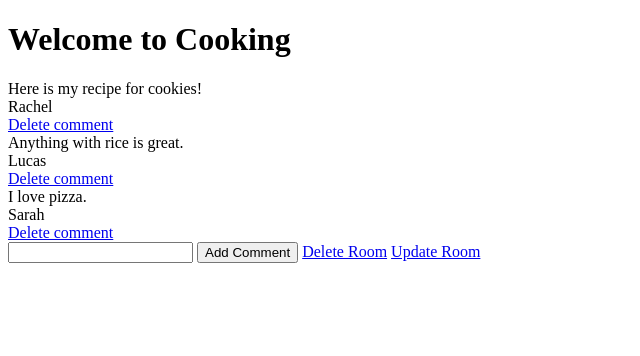
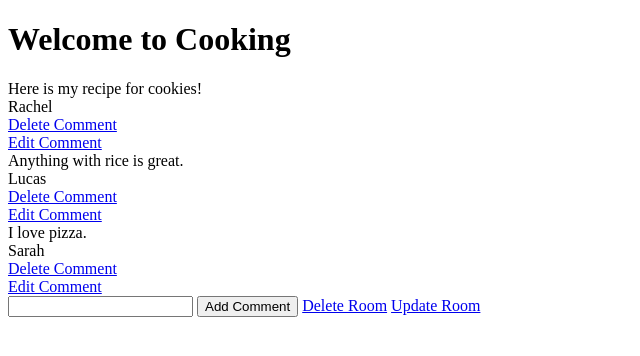
Before and after one commit to rachelwthomas/8-1-chat-app, a Django app: page /6/chat_room_detail in a window 1280 px wide. Shown: the part 70-426 px from the top of the page, without its empty margins (0-640 px from the left). Run offline with Django 3.2, Linux system fonts and the light colour scheme; data comes from the database, SQL or seed files in the repository; both versions use the stored data as it was after the commit.

Commit message:
able to update comments

```diff
--- a/chat_app/templates/chat_app/chat_room_detail.html
+++ b/chat_app/templates/chat_app/chat_room_detail.html
@@ -6,7 +6,8 @@
 {% for message in object.message_set.all %}
   <div>{{message.text}}</div>
   <div>{{message.user}}</div>
-  <div><a href="{% url 'chat_app:message_delete' message.id %}">Delete comment</a></div>
+  <div><a href="{% url 'chat_app:message_delete' message.id %}">Delete Comment</a></div>
+  <div><a href="{% url 'chat_app:message_edit' message.id %}">Edit Comment</a></div>
 {% endfor %}
 
 <form action="{% url 'chat_app:message_create' room.id %}" method='post' ">{% csrf_token %}
--- a/chat_app/urls.py
+++ b/chat_app/urls.py
@@ -4,6 +4,7 @@ from . import views
 app_name = 'chat_app'
 
 urlpatterns = [
+    path('<int:pk>/chat_room_detail/message_edit',views.MessageUpdateView.as_view(), name='message_edit'),
     path('<int:pk>/chat_room_detail/update', views.RoomUpdateView.as_view(), name='room_update'),
     path('<int:pk>/chat_room_detail/add/delete', views.MessageDeleteView.as_view(), name='message_delete'),
     path('<int:pk>/chat_room_detail/delete', views.RoomDeleteView.as_view(), name='room_delete'),
--- a/chat_app/views.py
+++ b/chat_app/views.py
@@ -57,3 +57,8 @@
     model = Room
     template_name = 'chat_app/create_chat_room_form.html'
     fields = ['name', 'description']
+
+class MessageUpdateView(generic.UpdateView):
+    model = Message
+    template_name = 'chat_app/message_edit.html'
+    fields = ['text']
```
Also changed, not shown: chat_app/templates/chat_app/room_update.html (added, +9 -0 lines), chat_app/templates/chat_app/message_edit.html (renamed from chat_app/templates/chat_app/room_update_view.html), db.sqlite3.
